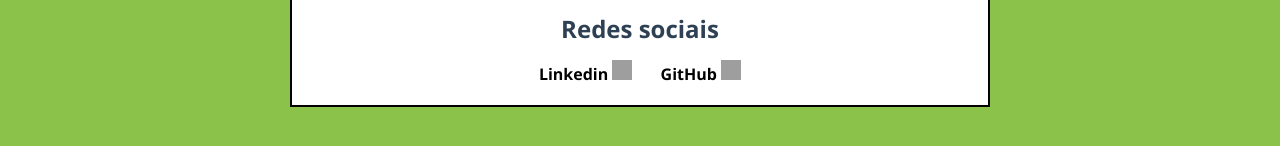
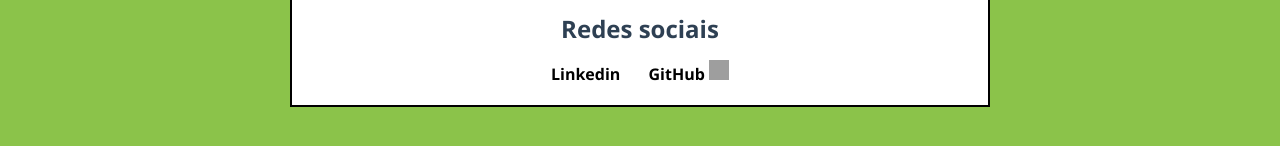
Before and after one commit to NickNey922/Projetos, a plain HTML site: page index.html in a window 1280 px wide. Shown: the part 416-562 px from the top of the page. Drawn offline with Linux system fonts and the light colour scheme; grey boxes are pictures that could not be loaded.

Commit message:
Update index.html

```diff
--- a/index.html
+++ b/index.html
@@ -28,7 +28,7 @@
     </section>
     <section id="redes-sociais">
       <h2>Redes sociais</h2>
-      <a class="redes" href="https://www.linkedin.com/in/n%C3%ADcolas-a-a6146b10b/" target="_blank">Linkedin <img src="https://cdn.icon-icons.com/icons2/730/PNG/512/linkedin_icon-icons.com_62764.png" alt="Imagem Linkedin"></a>
+      <a class="redes" href="https://www.linkedin.com/in/n%C3%ADcolas-a-a6146b10b/" target="_blank">Linkedin</a>
       <a class="redes" href="https://github.com/NickNey922" target="_blank">GitHub <img src="https://cdn.iconscout.com/icon/free/png-256/free-github-1767949-1502285.png" alt="Imagem GitHub"></a>
     </section>
   </main>
```
